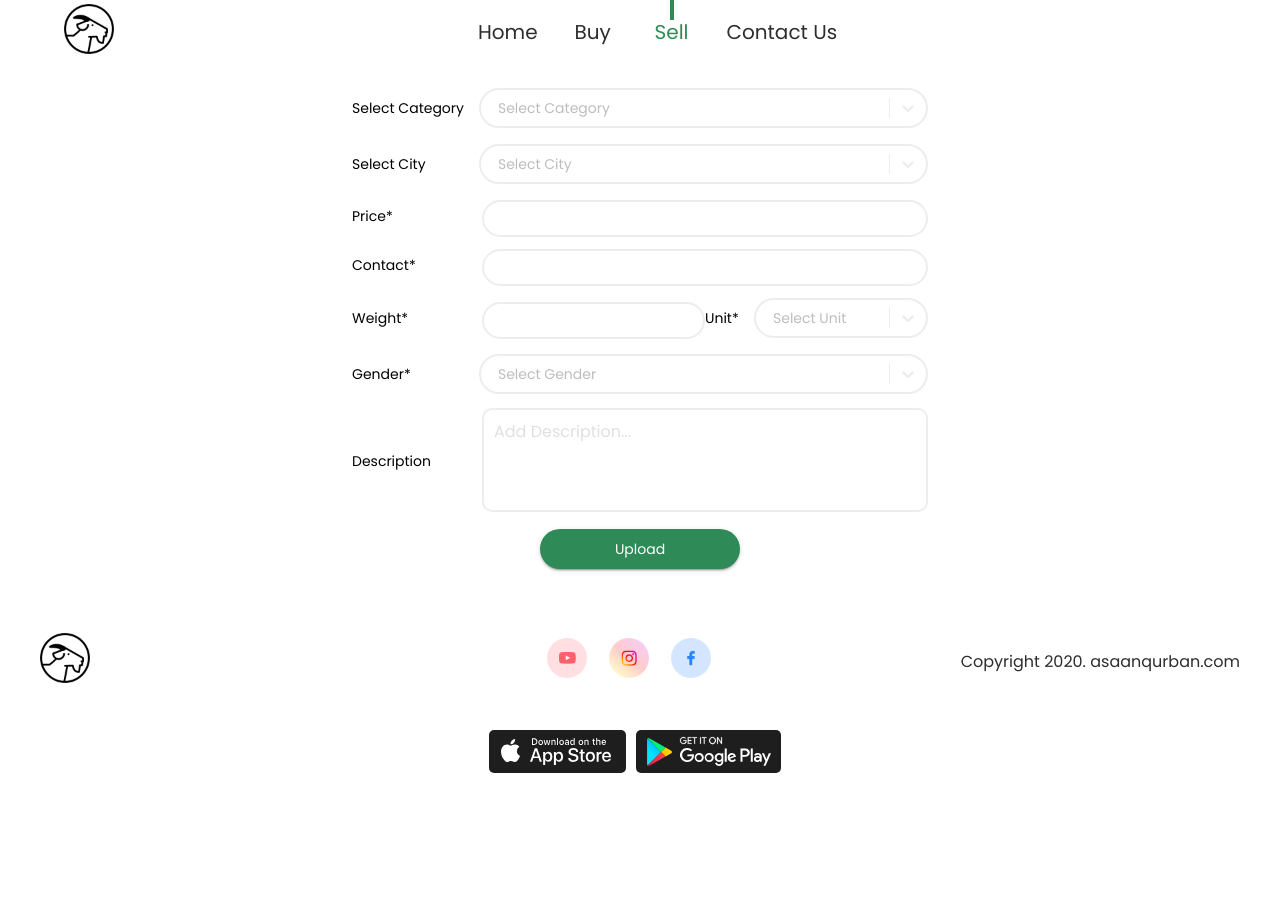
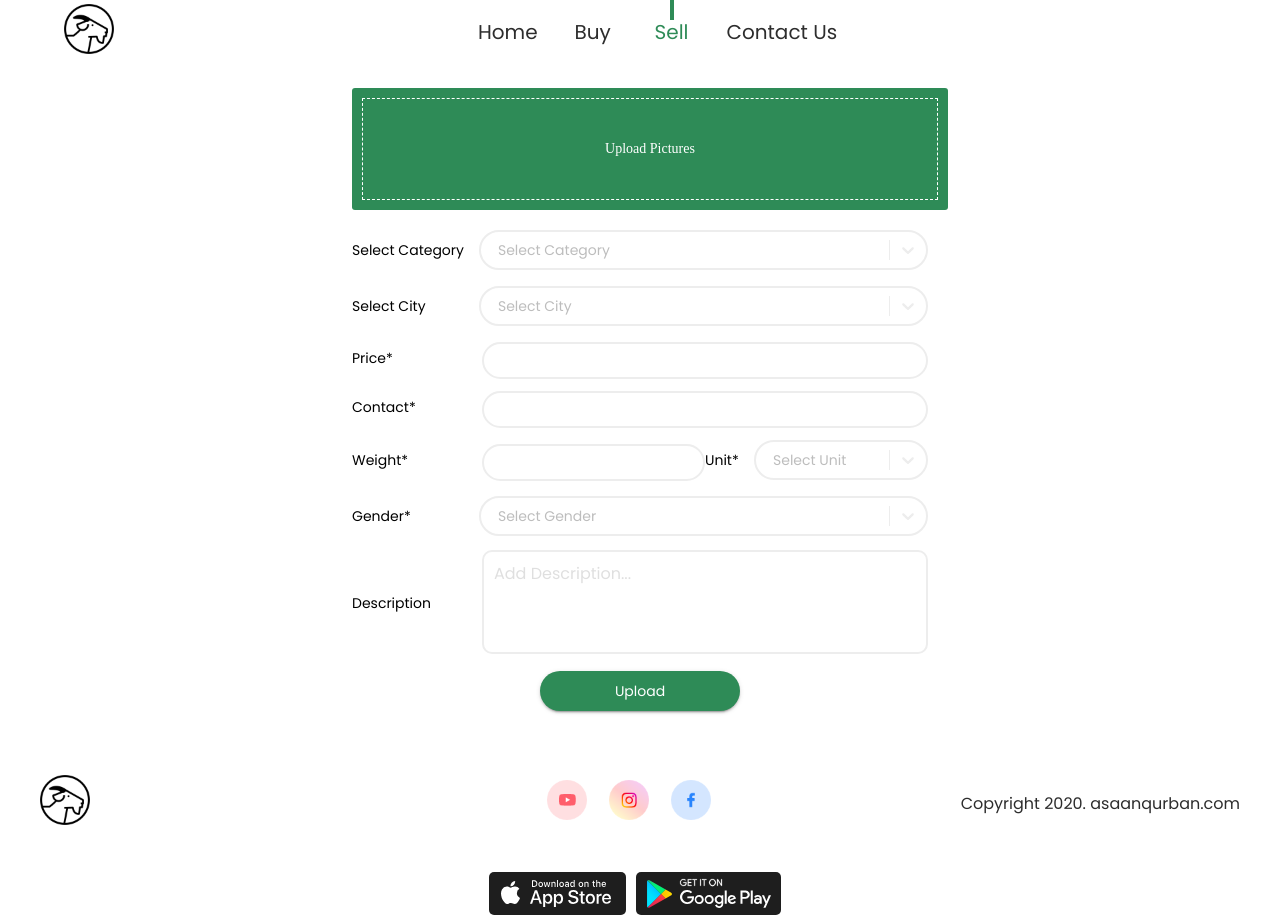
Before and after one commit to arslansajid/qurbani-web-app, a React (Create React App) app: page /sell in a window 1280 px wide. Before the commit the page ends 800 px from the top, so only its background shows below. Built offline with nearby package versions, Linux system fonts and the light colour scheme.

Commit message:
Added image picker input

```diff
--- a/package.json
+++ b/package.json
@@ -19,6 +19,7 @@
         "firebase": "^7.15.5",
         "react": "^16.13.1",
         "react-dom": "^16.13.1",
+        "react-dropzone": "^11.0.1",
         "react-helmet": "^5.2.1",
         "react-hook-form": "^5.7.2",
         "react-image-gallery": "^1.0.7",
@@ -29,6 +30,7 @@
         "react-scripts": "^3.4.0",
         "react-select": "^3.1.0",
         "react-star-ratings": "^2.3.0",
+        "styled-components": "^5.1.1",
         "typescript": "^3.8.3"
     },
     "scripts": {
--- /dev/null
+++ b/src/components/ImagePicker/index.js
@@ -0,0 +1,153 @@
+import React, {useEffect, useState} from 'react';
+import styled from "styled-components";
+import {useDropzone} from 'react-dropzone';
+import Colors from "../../styles/Colors"
+
+const ImagePicker = (props) => {
+  console.log(props)
+  const [files, setFiles] = useState(props.image);
+  const {getRootProps, getInputProps} = useDropzone({
+    accept: 'image/*',
+    onDrop: acceptedFiles => {
+      setFiles(acceptedFiles.map(file => Object.assign(file, {
+        preview: URL.createObjectURL(file)
+      })));
+      if(!!acceptedFiles) {
+        props.setImage(acceptedFiles);
+      }
+    }
+  });
+
+  const thumbs = files.map(file => (
+    <div key={file.name}>
+      <Thumb>
+        <ThumbInner>
+          <Image
+            src={file.preview}
+          />
+        </ThumbInner>
+      </Thumb>
+    </div>
+  ));
+
+  useEffect(() => () => {
+    // Make sure to revoke the data uris to avoid memory leaks
+    // files.forEach(file => URL.revokeObjectURL(file.preview));
+  }, [files]);
+
+  return (
+    <>
+      <DropZone {...getRootProps({className: 'dropzone'})}>
+        <ImageContainer>
+          <input {...getInputProps()} />
+          <Picker>
+            <PickerText>
+              Upload Pictures
+            </PickerText>
+          </Picker>
+        </ImageContainer>
+      </DropZone>
+      <ThumbContainer>
+        {thumbs}
+      </ThumbContainer>
+    </>
+  );
+}
+
+const ThumbContainer = styled.div`
+  display: flex;
+	// justify-content: center;
+  align-items: center;
+  margin: 10px 0 10px;
+`;
+
+const Thumb = styled.div`
+  cursor: pointer;
+  display: inline-flex;
+  border-radius: 2;
+  width: 78px;
+  height: 78px;
+  box-sizing: border-box;
+  // position: absolute;
+  // top: 0;
+  // left: 0;
+  border-radius: 3px;
+  margin-right: 10px;
+  object-fit: contain;
+
+  @media (max-width: 425px) {
+    width: 64px;
+    height: 64px;
+  }
+`;
+
+const ThumbInner = styled.div`
+  min-width: 0;
+  overflow: hidden;
+  border-radius: 3px;
+`;
+
+const Image = styled.img`
+  display: block;
+  width: auto;
+  height: 100%;
+  overflow: hidden;
+
+  @media (max-width: 425px) {
+    width: 64px;
+    height: 64px;
+  }
+`;
+
+
+const DropZone = styled.div`
+	width: 100%;
+	height: 100%;
+  background-color: transparent;
+  z-index: 100;
+
+  @media (max-width: 425px) {
+    width: 64px;
+    height: 64px;
+  }
+`;
+
+const ImageContainer = styled.div`
+	width: 100%;
+	height: 100%;
+	background-color: ${Colors.appRed};
+	display: flex;
+	justify-content: center;
+  align-items: center;
+  border-radius: 3px;
+  cursor: pointer;
+  padding: 10px;
+
+  @media (max-width: 425px) {
+    width: 64px;
+    height: 64px;
+  }
+`;
+
+const Picker = styled.div`
+	width: 100%;
+  height: 100%;
+  min-height: 100px;
+	border: 1px dashed white;
+	display: flex;
+	justify-content: center;
+  align-items: center;
+
+  @media (max-width: 425px) {
+    width: 52px;
+    height: 52px;
+  }
+`;
+
+const PickerText = styled.div`
+  color: #fff;
+  font-family: Montserrat;
+  font-size: 14px;
+`;
+
+export default ImagePicker;
--- a/src/pages/SellPage.tsx
+++ b/src/pages/SellPage.tsx
@@ -5,6 +5,7 @@ import Colors from '../styles/Colors';
 import SelectDropdown from "../components/Select/Select";
 import TextField from "../components/Textfield";
 import { CategoryOptions, CitiesOptions, UnitOptions, GenderOptions } from "../static/_data";
+import ImagePicker from "../components/ImagePicker"
 
 interface Props { }
 
@@ -15,6 +16,7 @@ const SellPage: React.FC<Props> = () => {
     const [gender, setGender] = React.useState({} as any);
     const [weightUnit, setWeightUnit] = React.useState({} as any);
     const [description, setDescription] = React.useState('');
+    const [image, setImage] = React.useState([]);
 
     return (
         <div className={classes.container}>
@@ -23,6 +25,9 @@ const SellPage: React.FC<Props> = () => {
                     <form>
                     <Grid container spacing={0} alignItems="center" justify="center">
                         <Grid lg={6} md={6} sm={12} xs={12} item>
+                            <div>
+                                <ImagePicker image={image} setImage={(value) => setImage(value)} />
+                            </div>
                             <div className={classes.inputRow}>
                                 <SelectDropdown
                                     options={CategoryOptions}
```
